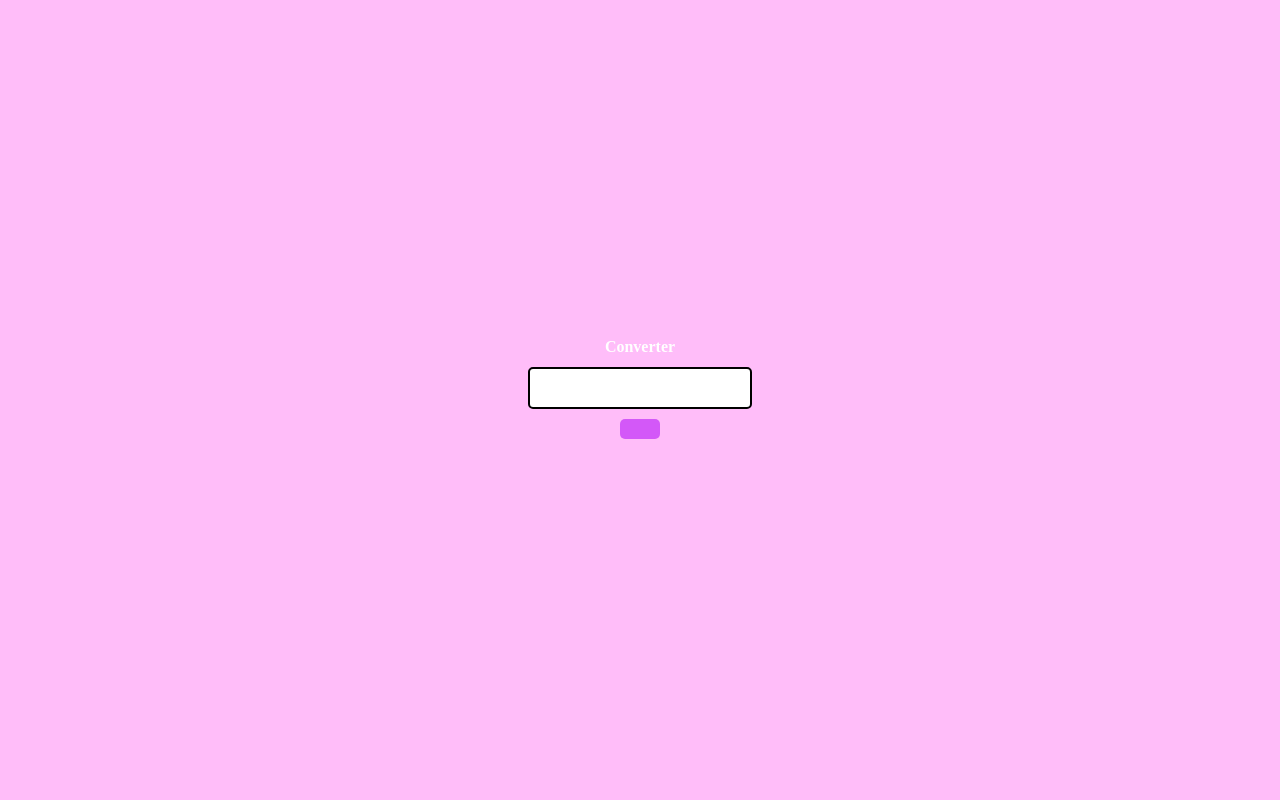
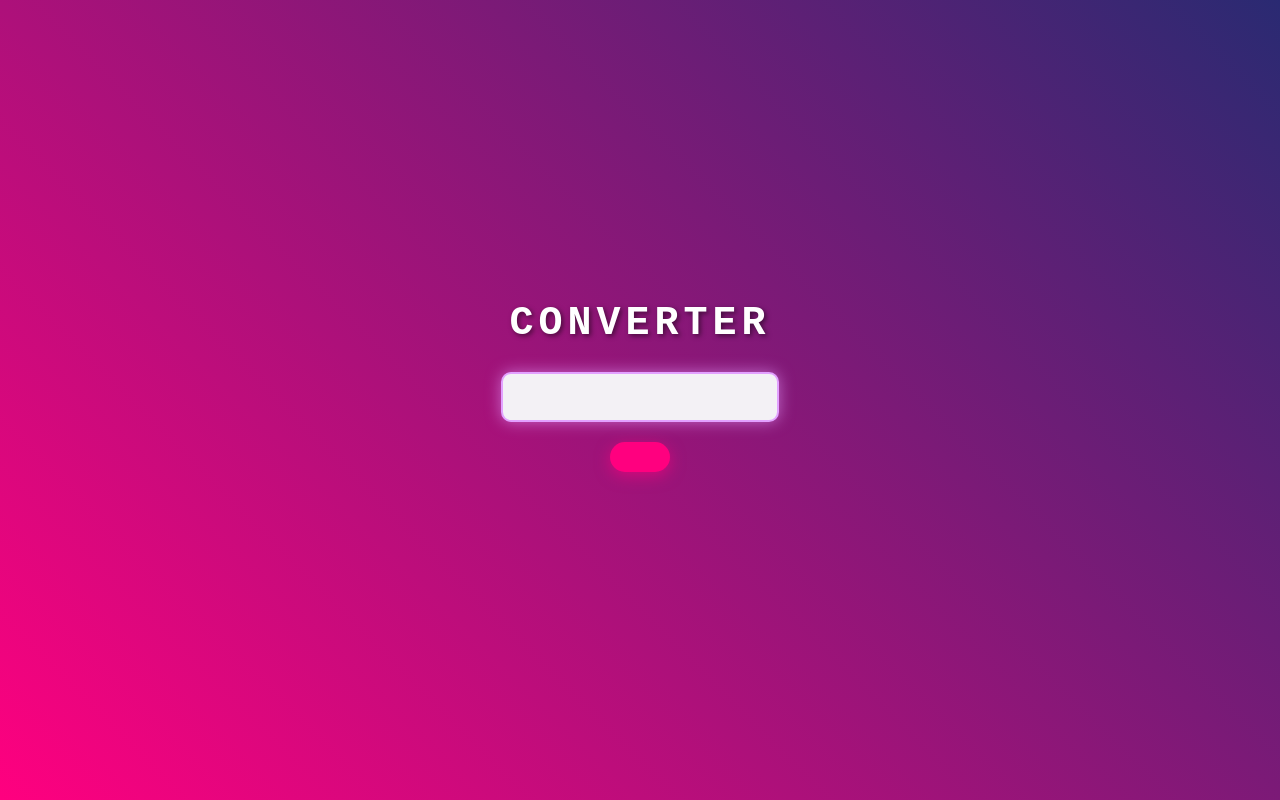
Before and after one commit to camilamiranda1601/Roman-Numeral-Converter, a plain HTML site: page index.html in a window 1280 px wide. Drawn offline with Linux system fonts and the light colour scheme.

Commit message:
estilos mejorados. js terminado

```diff
--- a/styles.css
+++ b/styles.css
@@ -1,50 +1,68 @@
 body {
-    font-family: 'Times New Roman', Times, serif;
-    background-color: #ffbdf9;
-    color: #fff;
+    font-family: 'Courier New', Courier, monospace;
+    background-color: #2d1b53; /* Fondo oscuro con un toque vibrante */
+    color: #e2a0ff; /* Texto morado pastel */
     text-align: center;
     margin: 0;
     padding: 0;
-    display: flex;flex-direction: column;
+    display: flex;
+    flex-direction: column;
     justify-content: center;
     align-items: center;
     height: 100vh;
+    background-image: linear-gradient(45deg, #ff007f, #2a2a72); /* Degradado que da efecto retro */
 }
 
 h1 {
     color: #fff;
-    font-size: 1rem;
+    font-size: 2.5rem;
+    font-weight: bold;
+    text-transform: uppercase;
+    letter-spacing: 5px;
+    text-shadow: 2px 2px 5px rgba(0, 0, 0, 0.5); /* Sombra para dar más impacto */
 }
 
 #number {
-    width: 200px;
-    padding: 10px;
-    font-size: 1rem;
-    border: 2px solid #000000;
-    border-radius: 5px;
+    width: 250px;
+    padding: 12px;
+    font-size: 1.2rem;
+    border: 2px solid #e2a0ff;
+    border-radius: 10px;
     outline: none;
     text-align: center;
-    margin-bottom: 10px;
+    margin-bottom: 20px;
+    background-color: #f3f1f5;
+    color: #333;
+    box-shadow: 0 0 15px rgba(226, 160, 255, 0.6); /* Brillo alrededor del input */
+}
+
+#number:focus {
+    border-color: #ff007f;
+    box-shadow: 0 0 20px rgba(255, 0, 127, 0.8);
 }
 
 #convert-btn {
-    background-color: #d358f8;
-    color: black;
+    background-color: #ff007f;
+    color: white;
     border: none;
-    padding: 10px 20px;
-    font-size: 1rem;
+    padding: 15px 30px;
+    font-size: 1.2rem;
     cursor: pointer;
-    border-radius: 5px;
-    transition: background 3.5ms;
+    border-radius: 25px;
+    transition: all 0.3s ease;
+    box-shadow: 0 4px 15px rgba(255, 0, 127, 0.6);
 }
 
 #convert-btn:hover {
-    background-color: #e054ff;
+    background-color: #ff2d95;
+    box-shadow: 0 4px 20px rgba(255, 45, 149, 0.8);
 }
 
 #output {
-    margin-top: 15px;
-    font-size: 1.2rem;
+    margin-top: 30px;
+    font-size: 1.5rem;
     font-weight: bold;
-    color: #ffffff;
+    color: #fff;
+    text-shadow: 2px 2px 5px rgba(0, 0, 0, 0.3);
+    letter-spacing: 1px;
 }
```
